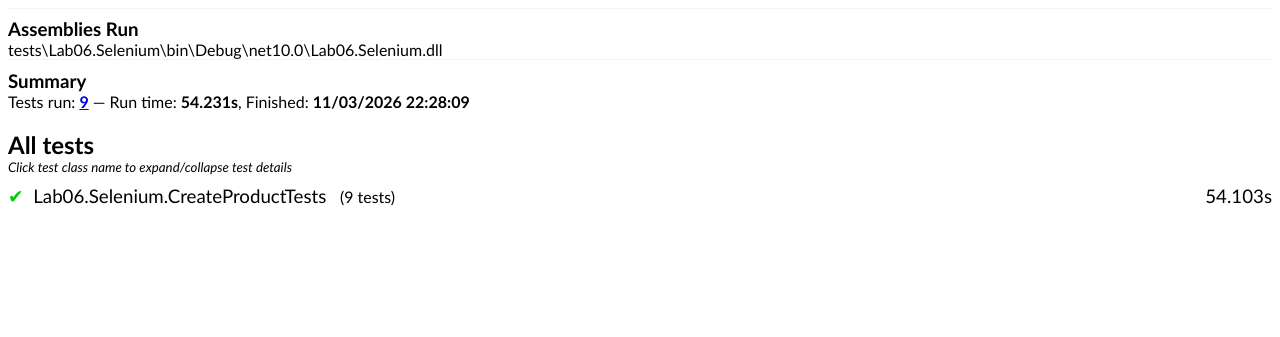
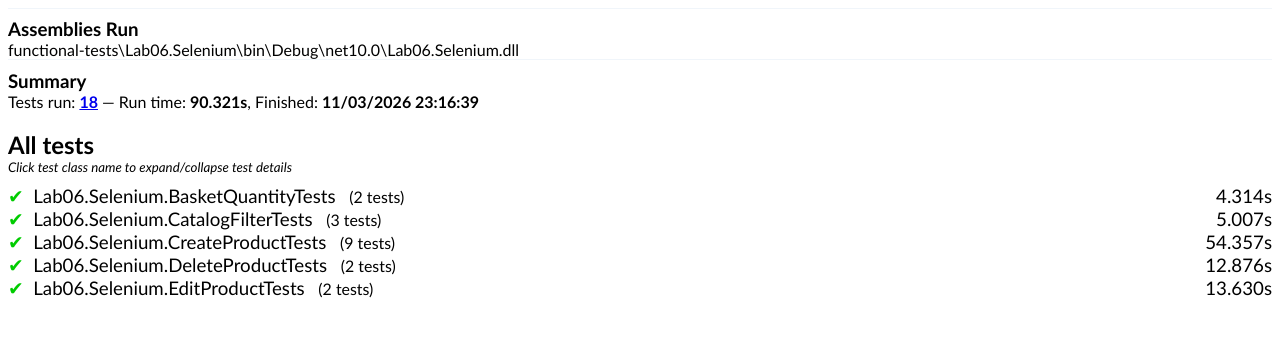
Before and after one commit to GinoSebastianD/lab6-eshoponweb, a Jekyll site: the page docs/lab06-funcionales/xunit.html, which Jekyll copies as it is, in a window 1280 px wide. Shown: the top 337 px of the page. Built offline with Jekyll 4.4.1, drawn with Linux system fonts in a browser that asks for light colours.

Commit message:
Publicar ejecución de 18 casos, matriz del equipo y tablero Pruebas
Refs #7, #8, #9, #10, #11.

```diff
--- a/docs/lab06-funcionales/xunit.html
+++ b/docs/lab06-funcionales/xunit.html
@@ -32,32 +32,70 @@
               elem.style.display = "none";
             }
           }
-        </script></head><body><h3 class="divided"><b>Assemblies Run</b></h3><div>tests\Lab06.Selenium\bin\Debug\net10.0\Lab06.Selenium.dll</div><h3 class="divided"><b>Summary</b></h3><div>
-          Tests run: <a href="#all"><b>9</b></a> —
+        </script></head><body><h3 class="divided"><b>Assemblies Run</b></h3><div>functional-tests\Lab06.Selenium\bin\Debug\net10.0\Lab06.Selenium.dll</div><h3 class="divided"><b>Summary</b></h3><div>
+          Tests run: <a href="#all"><b>18</b></a> —
 
-          Run time: <b>54.231s</b>,
-          Finished: <b>11/03/2026 22:28:09</b></div><br /><h2><a id="all" />All tests
-        </h2><h5>Click test class name to expand/collapse test details</h5><h3><span class="timing">54.103s
+          Run time: <b>90.321s</b>,
+          Finished: <b>11/03/2026 23:16:39</b></div><br /><h2><a id="all" />All tests
+        </h2><h5>Click test class name to expand/collapse test details</h5><h3><span class="timing">4.314s
+            </span><span class="clickable" onclick="ToggleClass('classID0EPAAC')" ondblclick="ToggleClass('classID0EPAAC')"><span class="success">✔</span>
+               Lab06.Selenium.BasketQuantityTests
+               <span class="testcount">
+                (2 tests)
+              </span></span><br clear="all" /></h3><div class="indent" style="display: none;" id="classID0EPAAC"><div class="row"><span class="timing">2.1140758s
+        </span><span class="success">✔</span>
+       Lab06.Selenium.BasketQuantityTests.CA01_DosUnidades<br clear="all" /></div><div class="altrow"><span class="timing">2.1997341s
+        </span><span class="success">✔</span>
+       Lab06.Selenium.BasketQuantityTests.CA02_RetirarArticulo<br clear="all" /></div></div><h3><span class="timing">5.007s
             </span><span class="clickable" onclick="ToggleClass('classID0EGB')" ondblclick="ToggleClass('classID0EGB')"><span class="success">✔</span>
+               Lab06.Selenium.CatalogFilterTests
+               <span class="testcount">
+                (3 tests)
+              </span></span><br clear="all" /></h3><div class="indent" style="display: none;" id="classID0EGB"><div class="row"><span class="timing">1.6096918s
+        </span><span class="success">✔</span>
+       Lab06.Selenium.CatalogFilterTests.FI01_FiltrarPorTipo<br clear="all" /></div><div class="altrow"><span class="timing">1.6972234s
+        </span><span class="success">✔</span>
+       Lab06.Selenium.CatalogFilterTests.FI02_CombinarMarcaYTipo<br clear="all" /></div><div class="row"><span class="timing">1.699699s
+        </span><span class="success">✔</span>
+       Lab06.Selenium.CatalogFilterTests.FI03_SinCoincidencias<br clear="all" /></div></div><h3><span class="timing">54.357s
+            </span><span class="clickable" onclick="ToggleClass('classID0EUC')" ondblclick="ToggleClass('classID0EUC')"><span class="success">✔</span>
                Lab06.Selenium.CreateProductTests
                <span class="testcount">
                 (9 tests)
-              </span></span><br clear="all" /></h3><div class="indent" style="display: none;" id="classID0EGB"><div class="row"><span class="timing">7.9452447s
+              </span></span><br clear="all" /></h3><div class="indent" style="display: none;" id="classID0EUC"><div class="row"><span class="timing">7.8667964s
         </span><span class="success">✔</span>
-       Lab06.Selenium.CreateProductTests.CP01_PrecioHabitual<br clear="all" /></div><div class="altrow"><span class="timing">6.456535s
+       Lab06.Selenium.CreateProductTests.CP01_PrecioHabitual<br clear="all" /></div><div class="altrow"><span class="timing">7.7147378s
         </span><span class="success">✔</span>
-       Lab06.Selenium.CreateProductTests.CP02_PrecioMinimo<br clear="all" /></div><div class="row"><span class="timing">6.9031581s
+       Lab06.Selenium.CreateProductTests.CP02_PrecioMinimo<br clear="all" /></div><div class="row"><span class="timing">6.4029948s
         </span><span class="success">✔</span>
-       Lab06.Selenium.CreateProductTests.CP03_PrecioMaximo<br clear="all" /></div><div class="altrow"><span class="timing">5.088531s
+       Lab06.Selenium.CreateProductTests.CP03_PrecioMaximo<br clear="all" /></div><div class="altrow"><span class="timing">5.4092334s
         </span><span class="success">✔</span>
-       Lab06.Selenium.CreateProductTests.CP04_PrecioCero<br clear="all" /></div><div class="row"><span class="timing">5.2210792s
+       Lab06.Selenium.CreateProductTests.CP04_PrecioCero<br clear="all" /></div><div class="row"><span class="timing">5.1145576s
         </span><span class="success">✔</span>
-       Lab06.Selenium.CreateProductTests.CP05_SuperaMaximo<br clear="all" /></div><div class="altrow"><span class="timing">5.3516592s
+       Lab06.Selenium.CreateProductTests.CP05_SuperaMaximo<br clear="all" /></div><div class="altrow"><span class="timing">5.6390545s
         </span><span class="success">✔</span>
-       Lab06.Selenium.CreateProductTests.CP06_TresDecimales<br clear="all" /></div><div class="row"><span class="timing">5.2733757s
+       Lab06.Selenium.CreateProductTests.CP06_TresDecimales<br clear="all" /></div><div class="row"><span class="timing">5.0418977s
         </span><span class="success">✔</span>
-       Lab06.Selenium.CreateProductTests.CP07_NombreObligatorio<br clear="all" /></div><div class="altrow"><span class="timing">6.6658154s
+       Lab06.Selenium.CreateProductTests.CP07_NombreObligatorio<br clear="all" /></div><div class="altrow"><span class="timing">5.0967987s
         </span><span class="success">✔</span>
-       Lab06.Selenium.CreateProductTests.CP08_DescripcionObligatoria<br clear="all" /></div><div class="row"><span class="timing">5.1976585s
+       Lab06.Selenium.CreateProductTests.CP08_DescripcionObligatoria<br clear="all" /></div><div class="row"><span class="timing">6.0707783s
         </span><span class="success">✔</span>
-       Lab06.Selenium.CreateProductTests.CP09_Cancelar<br clear="all" /></div></div></body></html>
+       Lab06.Selenium.CreateProductTests.CP09_Cancelar<br clear="all" /></div></div><h3><span class="timing">12.876s
+            </span><span class="clickable" onclick="ToggleClass('classID0EMH')" ondblclick="ToggleClass('classID0EMH')"><span class="success">✔</span>
+               Lab06.Selenium.DeleteProductTests
+               <span class="testcount">
+                (2 tests)
+              </span></span><br clear="all" /></h3><div class="indent" style="display: none;" id="classID0EMH"><div class="row"><span class="timing">7.0299387s
+        </span><span class="success">✔</span>
+       Lab06.Selenium.DeleteProductTests.EL01_ConfirmarEliminacion<br clear="all" /></div><div class="altrow"><span class="timing">5.8456386s
+        </span><span class="success">✔</span>
+       Lab06.Selenium.DeleteProductTests.EL02_CancelarEliminacion<br clear="all" /></div></div><h3><span class="timing">13.630s
+            </span><span class="clickable" onclick="ToggleClass('classID0EKG')" ondblclick="ToggleClass('classID0EKG')"><span class="success">✔</span>
+               Lab06.Selenium.EditProductTests
+               <span class="testcount">
+                (2 tests)
+              </span></span><br clear="all" /></h3><div class="indent" style="display: none;" id="classID0EKG"><div class="row"><span class="timing">7.0091173s
+        </span><span class="success">✔</span>
+       Lab06.Selenium.EditProductTests.ED01_GuardarPrecio<br clear="all" /></div><div class="altrow"><span class="timing">6.620722s
+        </span><span class="success">✔</span>
+       Lab06.Selenium.EditProductTests.ED02_CancelarPrecio<br clear="all" /></div></div></body></html>
```
Also changed, not shown: docs/lab06-funcionales/README.md (+41 -26 lines), docs/lab06-funcionales/xunit.xml (+2 -1 lines), README.md, docs/lab06-funcionales/capturas/01-formulario.png, docs/lab06-funcionales/capturas/02-producto-creado.png, docs/lab06-funcionales/capturas/03-precio-invalido.png, docs/lab06-funcionales/capturas/04-xunit.png, docs/lab06-funcionales/capturas/05-edicion.png (added), docs/lab06-funcionales/capturas/06-confirmacion.png (added), docs/lab06-funcionales/capturas/07-filtros.png (added), docs/lab06-funcionales/capturas/08-carrito.png (added), docs/lab06-funcionales/capturas/09-proyecto.jpg (added), 1 other file.
